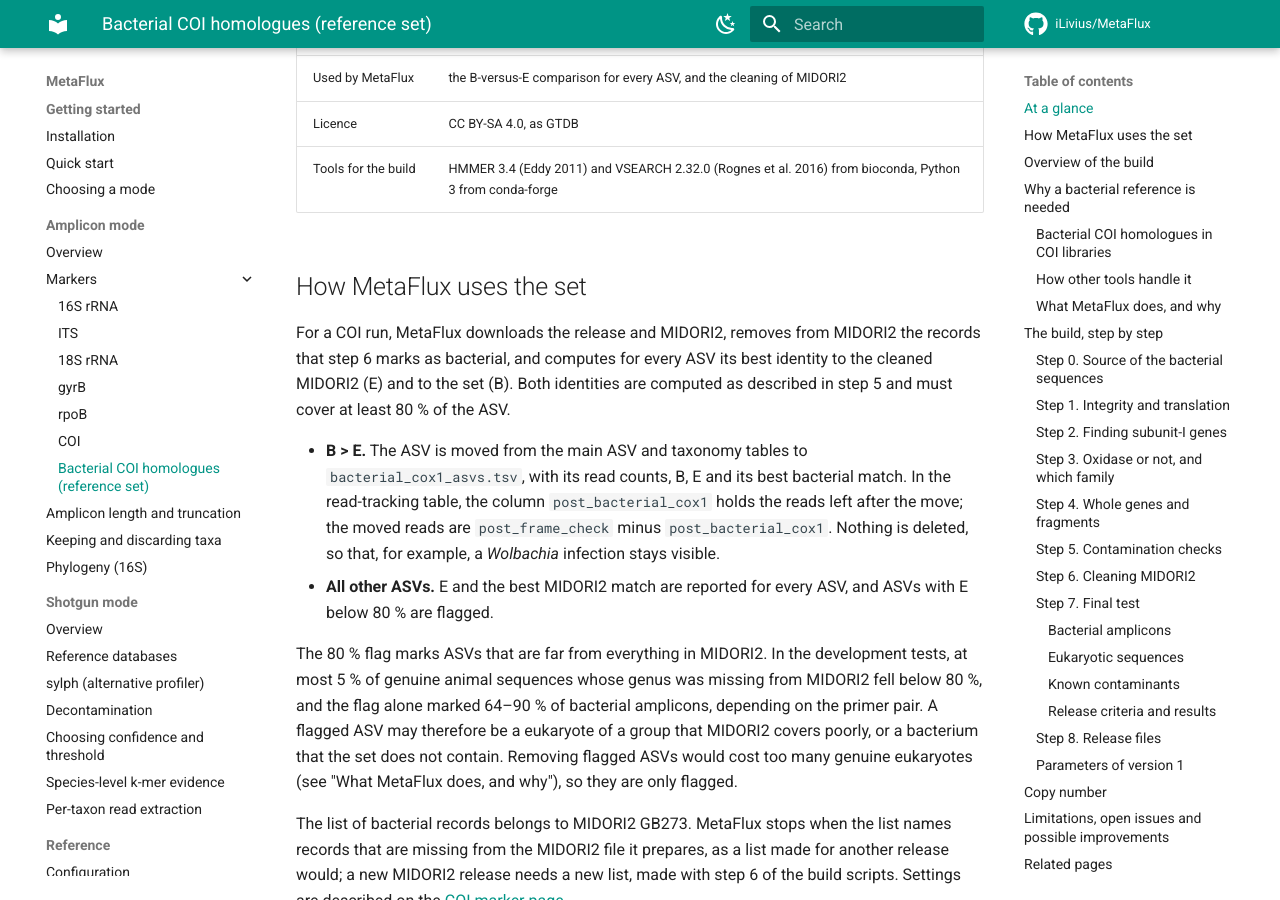
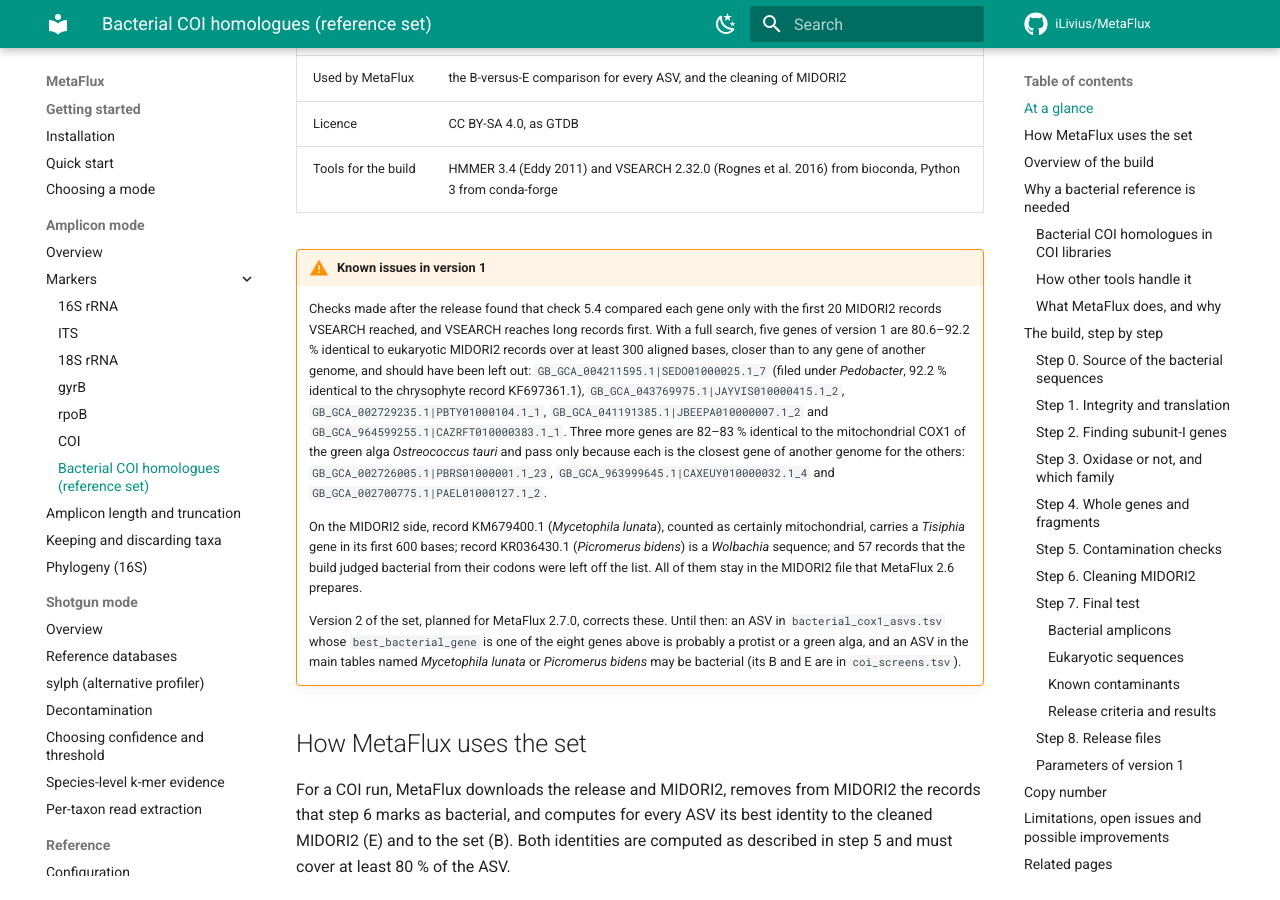
Before and after one commit to iLivius/MetaFlux, an MkDocs documentation site: the page built from docs/amplicon/markers/bacterial-cox1.md, in a window 1280 px wide and 900 px high, scrolled down 1473 px. Built offline with MkDocs 1.6.1 and Material for MkDocs 9.7.7, drawn with Linux system fonts in a browser that asks for light colours; comment, search, counter and statistics services are not loaded.

Commit message:
Docs: known issues of version 1 of the bacterial reference set
A full search found what check 5.4 missed when it stopped after the first 20 MIDORI2 records:
five genes of gtdb-r232.v1 are 80.6-92.2 % identical to eukaryotic records over at least 300
aligned bases and should have been left out, and three more pass only by being each other's
closest gene in another genome. On the MIDORI2 side, a chimeric record counted as certainly
mitochondrial, a Wolbachia record filed under a stink bug, and 57 records judged bacterial from
their codons stayed in. The warning box lists the IDs and says what users of MetaFlux 2.6 can
check in bacterial_cox1_asvs.tsv and coi_screens.tsv until version 2 of the set.

```diff
--- a/docs/amplicon/markers/bacterial-cox1.md
+++ b/docs/amplicon/markers/bacterial-cox1.md
@@ -51,6 +51,30 @@ revised during the build. The set was then tested once on data not used during d
 | Used by MetaFlux | the B-versus-E comparison for every ASV, and the cleaning of MIDORI2 |
 | Licence | CC BY-SA 4.0, as GTDB |
 | Tools for the build | HMMER 3.4 (Eddy 2011) and VSEARCH 2.32.0 (Rognes et al. 2016) from bioconda, Python 3 from conda-forge |
+
+!!! warning "Known issues in version 1"
+    Checks made after the release found that check 5.4 compared each gene only with the first
+    20 MIDORI2 records VSEARCH reached, and VSEARCH reaches long records first. With a full
+    search, five genes of version 1 are 80.6–92.2 % identical to eukaryotic MIDORI2 records over
+    at least 300 aligned bases, closer than to any gene of another genome, and should have been
+    left out: `GB_GCA_004211595.1|SEDO01000025.1_7` (filed under *Pedobacter*, 92.2 % identical
+    to the chrysophyte record KF697361.1), `GB_GCA_043769975.1|JAYVIS010000415.1_2`,
+    `GB_GCA_002729235.1|PBTY01000104.1_1`, `GB_GCA_041191385.1|JBEEPA010000007.1_2` and
+    `GB_GCA_964599255.1|CAZRFT010000383.1_1`. Three more genes are 82–83 % identical to the
+    mitochondrial COX1 of the green alga *Ostreococcus tauri* and pass only because each is the
+    closest gene of another genome for the others: `GB_GCA_002726005.1|PBRS01000001.1_23`,
+    `GB_GCA_963999645.1|CAXEUY010000032.1_4` and `GB_GCA_002700775.1|PAEL01000127.1_2`.
+
+    On the MIDORI2 side, record KM679400.1 (*Mycetophila lunata*), counted as certainly
+    mitochondrial, carries a *Tisiphia* gene in its first 600 bases; record KR036430.1
+    (*Picromerus bidens*) is a *Wolbachia* sequence; and 57 records that the build judged
+    bacterial from their codons were left off the list. All of them stay in the MIDORI2 file
+    that MetaFlux 2.6 prepares.
+
+    Version 2 of the set, planned for MetaFlux 2.7.0, corrects these. Until then: an ASV in
+    `bacterial_cox1_asvs.tsv` whose `best_bacterial_gene` is one of the eight genes above is
+    probably a protist or a green alga, and an ASV in the main tables named *Mycetophila
+    lunata* or *Picromerus bidens* may be bacterial (its B and E are in `coi_screens.tsv`).
 
 ## How MetaFlux uses the set
 
```
